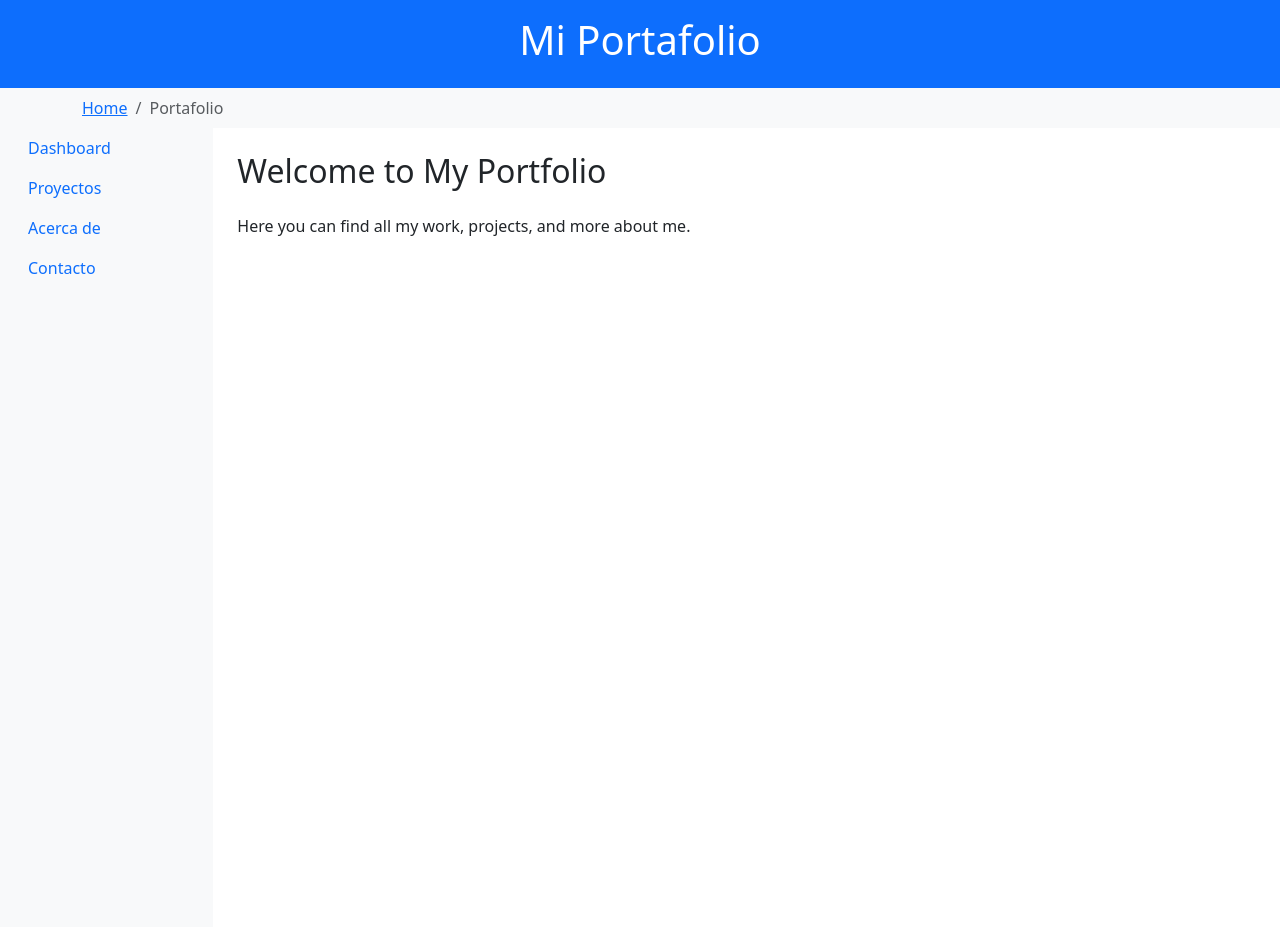
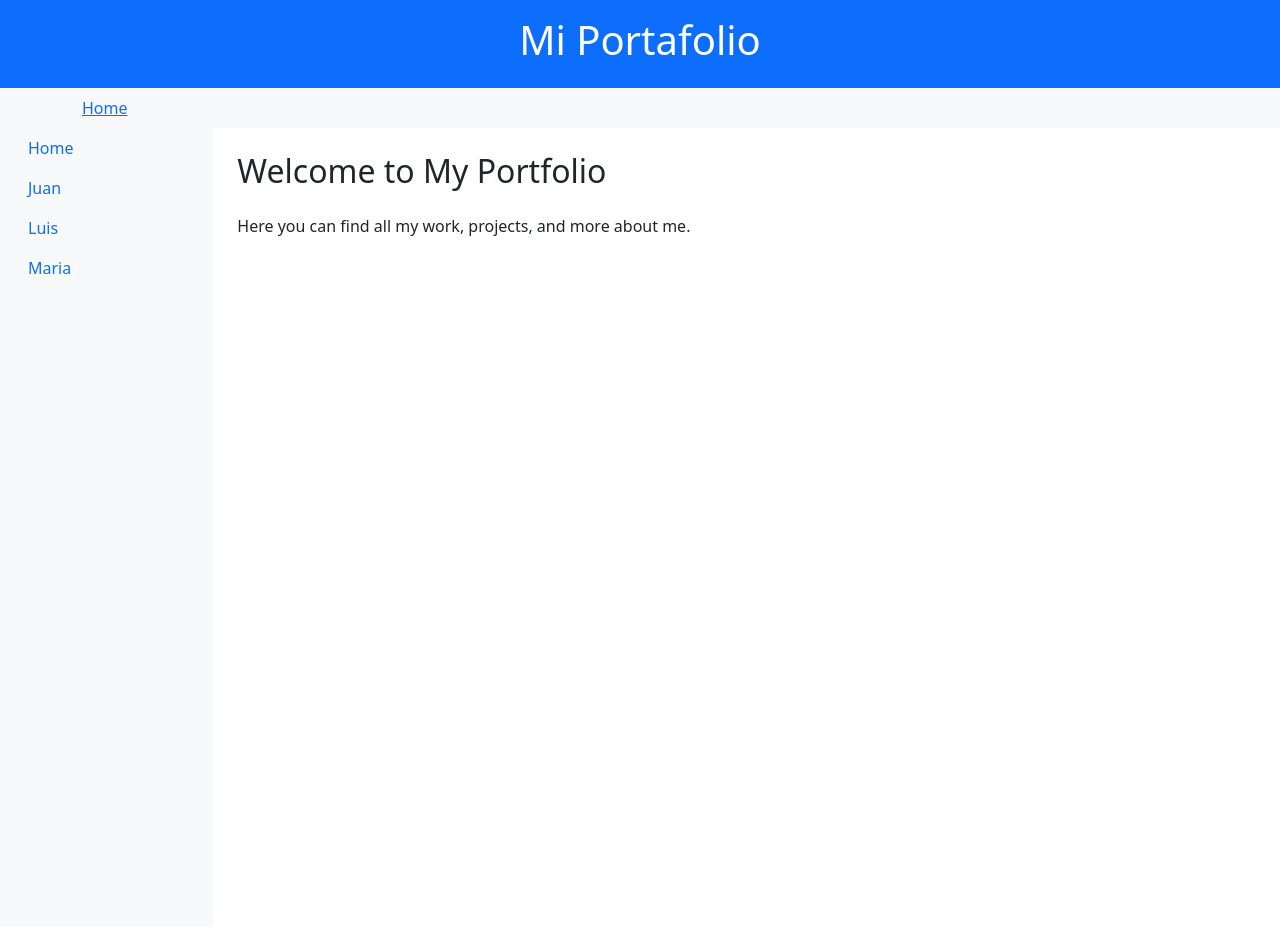
Before and after one commit to Chappie7w7/DWP_Eq3, a PHP site: page / in a window 1280 px wide. Shown: the top 927 px of the page. Run offline with PHP 8.4, Linux system fonts and the light colour scheme.

Commit message:
cambio de menu lateral

```diff
--- a/portafolio/index.php
+++ b/portafolio/index.php
@@ -34,7 +34,7 @@
         <div class="container">
             <ol class="breadcrumb mb-0">
                 <li class="breadcrumb-item"><a href="#">Home</a></li>
-                <li class="breadcrumb-item active" aria-current="page">Portafolio</li>
+                <!--li class="breadcrumb-item active" aria-current="page">Portafolio</li-->
             </ol>
         </div>
     </nav>
@@ -46,16 +46,16 @@
                 <div class="position-sticky">
                     <ul class="nav flex-column">
                         <li class="nav-item">
-                            <a class="nav-link active" href="#">Dashboard</a>
+                            <a class="nav-link active" href="#">Home</a>
                         </li>
                         <li class="nav-item">
-                            <a class="nav-link" href="#">Proyectos</a>
+                            <a class="nav-link" href="#">Juan</a>
                         </li>
                         <li class="nav-item">
-                            <a class="nav-link" href="#">Acerca de</a>
+                            <a class="nav-link" href="#">Luis</a>
                         </li>
                         <li class="nav-item">
-                            <a class="nav-link" href="#">Contacto</a>
+                            <a class="nav-link" href="#">Maria</a>
                         </li>
                     </ul>
                 </div>
```
